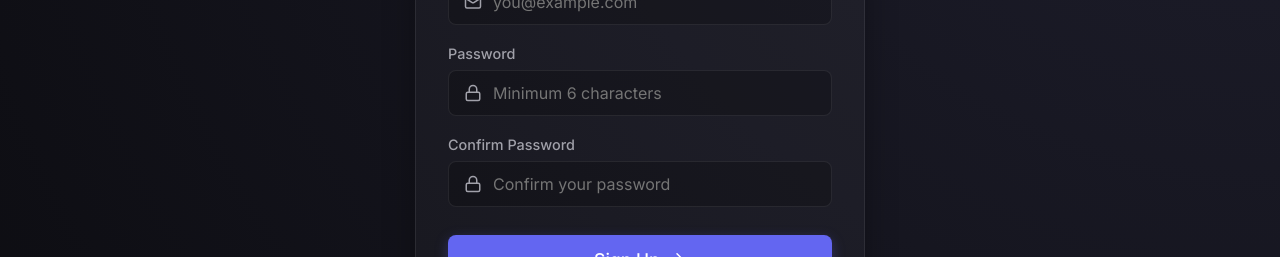
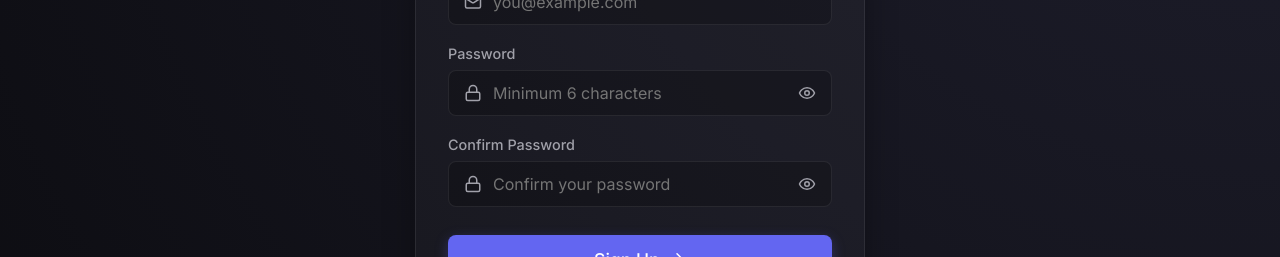
Before and after one commit to Pubudugunawardhana/URL-Bundle-Creator, a Next.js app in the folder frontend/: page /signup in a window 1280 px wide. Shown: the part 430-687 px from the top of the page. Built offline with nearby package versions, Linux system fonts and the light colour scheme; no server answers.

Commit message:
feat: implement authentication pages for login and user registration

```diff
--- a/frontend/app/signup/page.js
+++ b/frontend/app/signup/page.js
@@ -3,13 +3,15 @@
 import { useState } from 'react';
 import { useRouter } from 'next/navigation';
 import Link from 'next/link';
-import { User, Mail, Lock, ArrowRight } from 'lucide-react';
+import { User, Mail, Lock, ArrowRight, Eye, EyeOff } from 'lucide-react';
 
 export default function SignupPage() {
   const [name, setName] = useState('');
   const [email, setEmail] = useState('');
   const [password, setPassword] = useState('');
   const [confirmPassword, setConfirmPassword] = useState('');
+  const [showPassword, setShowPassword] = useState(false);
+  const [showConfirmPassword, setShowConfirmPassword] = useState(false);
   const [error, setError] = useState('');
   const [loading, setLoading] = useState(false);
   const router = useRouter();
@@ -107,14 +109,21 @@
             <div style={{ position: 'relative' }}>
               <Lock size={18} style={{ position: 'absolute', left: '1rem', top: '50%', transform: 'translateY(-50%)', color: 'var(--text-secondary)' }} />
               <input
-                type="password"
+                type={showPassword ? "text" : "password"}
                 required
                 value={password}
                 onChange={(e) => setPassword(e.target.value)}
                 placeholder="Minimum 6 characters"
-                style={{ paddingLeft: '2.75rem' }}
+                style={{ paddingLeft: '2.75rem', paddingRight: '2.75rem' }}
                 disabled={loading}
               />
+              <button
+                type="button"
+                onClick={() => setShowPassword(!showPassword)}
+                style={{ position: 'absolute', right: '1rem', top: '50%', transform: 'translateY(-50%)', background: 'none', border: 'none', color: 'var(--text-secondary)', cursor: 'pointer', display: 'flex', alignItems: 'center', justifyContent: 'center', padding: 0 }}
+              >
+                {showPassword ? <EyeOff size={18} /> : <Eye size={18} />}
+              </button>
             </div>
           </div>
 
@@ -123,14 +132,21 @@
             <div style={{ position: 'relative' }}>
               <Lock size={18} style={{ position: 'absolute', left: '1rem', top: '50%', transform: 'translateY(-50%)', color: 'var(--text-secondary)' }} />
               <input
-                type="password"
+                type={showConfirmPassword ? "text" : "password"}
                 required
                 value={confirmPassword}
                 onChange={(e) => setConfirmPassword(e.target.value)}
                 placeholder="Confirm your password"
-                style={{ paddingLeft: '2.75rem' }}
+                style={{ paddingLeft: '2.75rem', paddingRight: '2.75rem' }}
                 disabled={loading}
               />
+              <button
+                type="button"
+                onClick={() => setShowConfirmPassword(!showConfirmPassword)}
+                style={{ position: 'absolute', right: '1rem', top: '50%', transform: 'translateY(-50%)', background: 'none', border: 'none', color: 'var(--text-secondary)', cursor: 'pointer', display: 'flex', alignItems: 'center', justifyContent: 'center', padding: 0 }}
+              >
+                {showConfirmPassword ? <EyeOff size={18} /> : <Eye size={18} />}
+              </button>
             </div>
           </div>
 
```
Also changed, not shown: frontend/app/login/page.js (+10 -3 lines).
